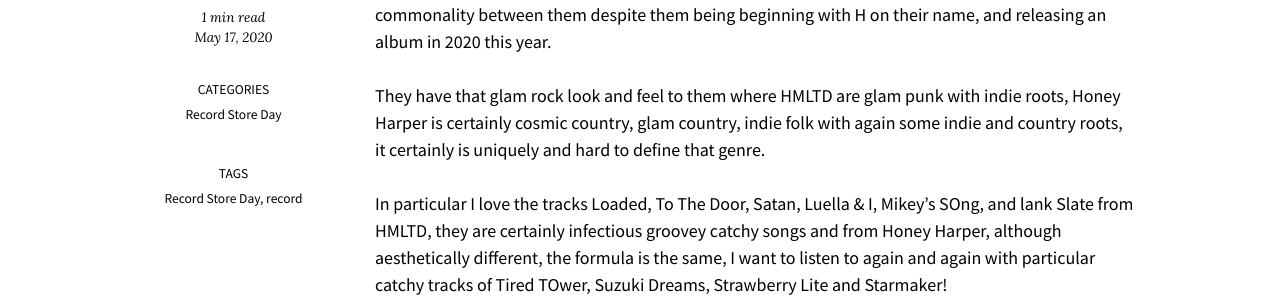
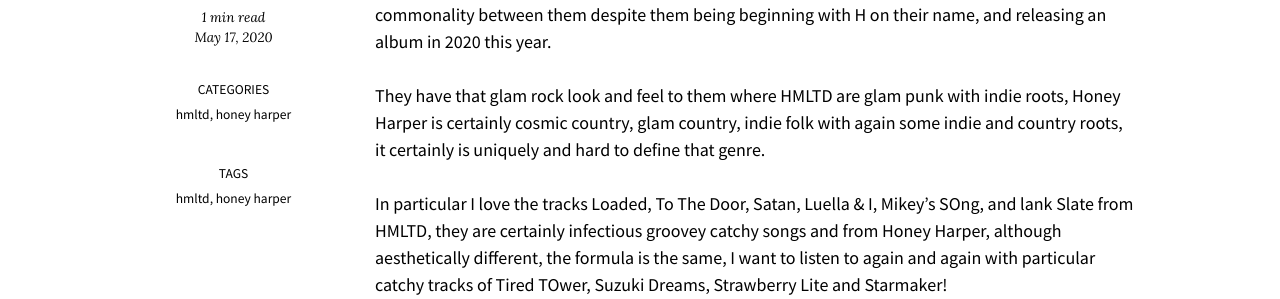
Before and after one commit to mashthemusic/mashthemusic.github.io, a Jekyll site: the page built from _posts/2020-05-17-Added-HMLTD-And-Honey-Harper.md, in a window 1280 px wide. Shown: the part 642-941 px from the top of the page. Built offline with Jekyll 4.4.1, drawn with Linux system fonts in a browser that asks for light colours; nearby versions of some CDN libraries.

Commit message:
Update 2020-05-17-Added-HMLTD-And-Honey-Harper.md

```diff
--- a/_posts/2020-05-17-Added-HMLTD-And-Honey-Harper.md
+++ b/_posts/2020-05-17-Added-HMLTD-And-Honey-Harper.md
@@ -1,10 +1,11 @@
 ---
 title: "HMLTD And Honey Harper"
 categories:
-  - Record Store Day
+  - hmltd
+  - honey harper
 tags:
-  - Record Store Day
-  - record
+  - hmltd
+  - honey harper
 
 last_modified_at: 2020-05-17T16:35:50-05:00
 ---
```
